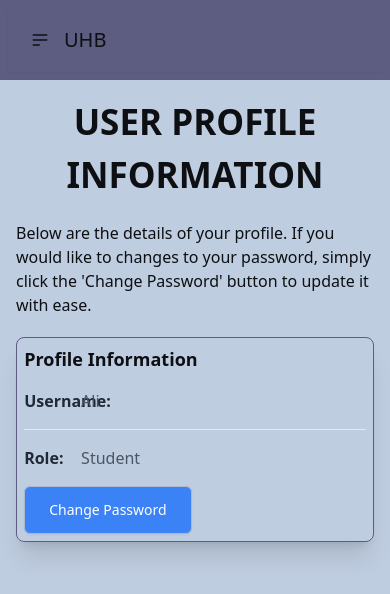
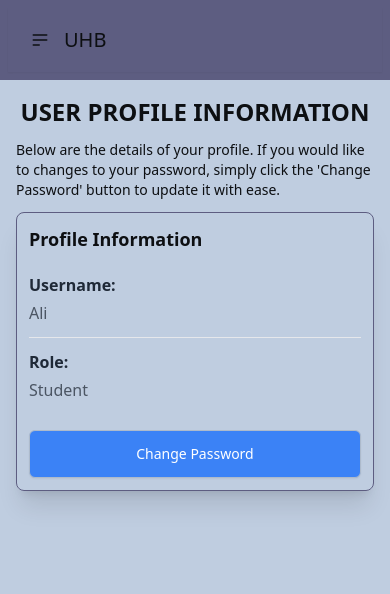
Before and after one commit to EvansMungai/UHBUI, an Angular app: page /uhb/student/user-details in a window 390 px wide. Shown: the top 594 px of the page. Built offline with nearby package versions, Linux system fonts and the light colour scheme.

Commit message:
Make user details page responsive.

```diff
--- a/src/app/student/accommodation-details/accommodation-details.component.html
+++ b/src/app/student/accommodation-details/accommodation-details.component.html
@@ -1,5 +1,5 @@
-<h1 class="text-[35px] font-bold text-center">STUDENT ACCOMMODATION DETAILS</h1>
-<p class="my-5">View a clear and detailed overview of your accommodation details. All your key information, including room
+<h1 class="text-2xl md:text-[35px] font-bold text-center">STUDENT ACCOMMODATION DETAILS</h1>
+<p class="my-3 md:my-5 text-sm md:text-base">View a clear and detailed overview of your accommodation details. All your key information, including room
     number, hostel name, and any required actions, is
     neatly displayed in an easy-to-read table. With everything organized in one place, this page helps you stay on top
     of your application journey effortlessly.</p>
--- a/src/app/student/application-details/application-details.component.html
+++ b/src/app/student/application-details/application-details.component.html
@@ -1,8 +1,9 @@
-<h1 class="text-[35px] font-bold text-center">STUDENT APPLICATION DETAILS</h1>
-<p class="my-5">View a clear and detailed overview of your application details. All your key information, including application
-    period, application status, and any required actions, is
-    neatly displayed in an easy-to-read table. With everything organized in one place, this page helps you stay on top
-    of your application journey effortlessly.</p>
+<h1 class="text-2xl md:text-[35px] font-bold sm:text-center">STUDENT APPLICATION DETAILS</h1>
+<p class="my-3 md:my-5 text-sm md:text-base">
+    View a clear and detailed overview of your application details. All your key information, including application
+    period, application status, and any required actions, is neatly displayed in an easy-to-read table. With
+    everything organized in one place, this page helps you stay on top of your application journey effortlessly.
+</p>
 <app-card [title]="cardTitle" baseStyles="card card-compact bg-base-100 shadow-xl">
     <app-table [data]="tableData" [columns]="tableColumns" />
 </app-card>
--- a/src/app/user-details/user-details.component.html
+++ b/src/app/user-details/user-details.component.html
@@ -1,25 +1,25 @@
-<h1 class="text-[35px] font-bold text-center">USER PROFILE INFORMATION</h1>
+<h1 class="text-2xl md:text-[35px] font-bold text-center">USER PROFILE INFORMATION</h1>
 <div>
-    <p class="my-5">Below are the details of your profile. If you would like to changes to your password, simply
+    <p class="my-3 md:my-5 text-sm md:text-base">Below are the details of your profile. If you would like to changes to
+        your password, simply
         click the 'Change Password' button to update it with ease.</p>
     <!-- Profile Information Card -->
-    <div class="flex flex-1 flex-col mx-auto m-[2%] p-[2%] border border-[#5D5D81] shadow-xl rounded-lg">
-        <h2 class="text-lg font-bold">Profile Information</h2>
+    <div class="flex flex-1 flex-col mx-auto m-2 md:m-4 p-3 md:p-4 border border-[#5D5D81] shadow-xl rounded-lg">
+        <h2 class="text-lg md:text-xl font-bold mb-2">Profile Information</h2>
         <!-- Profile Details -->
         <div class="divide-y divide-gray-200">
-            <div class="flex py-4">
-                <div class="w-1/6 font-bold text-gray-800">Username:</div>
+            <div class="flex flex-col sm:flex-row py-3 md:py-4">
+                <div class="w-full sm:w-1/4 md:w-1/6 font-bold text-gray-800 mb-1 sm:mb-0 sm:mr-3">Username:</div>
                 <div class="flex-grow text-gray-600">Ali</div>
             </div>
-
-            <div class="flex py-4">
-                <div class="w-1/6 font-bold text-gray-800">Role:</div>
+            <div class="flex flex-col sm:flex-row py-3 md:py-4">
+                <div class="w-full sm:w-1/4 md:w-1/6 font-bold text-gray-800 mb-1 sm:mb-0">Role:</div>
                 <div class="flex-grow text-gray-600">Student</div>
             </div>
         </div>
-        <div>
+        <div class="mt-4">
             <button
-                class="btn bg-blue-500 hover:bg-blue-600 text-white font-medium py-3 px-6 rounded-md transition duration-300"
+                class="btn bg-blue-500 hover:bg-blue-600 text-white font-medium py-2 px-4 md:py-3 md:px-6 rounded-md transition duration-300 w-full sm:w-auto"
                 (click)="toggleChangePasswordForm()">
                 Change Password
             </button>
```
